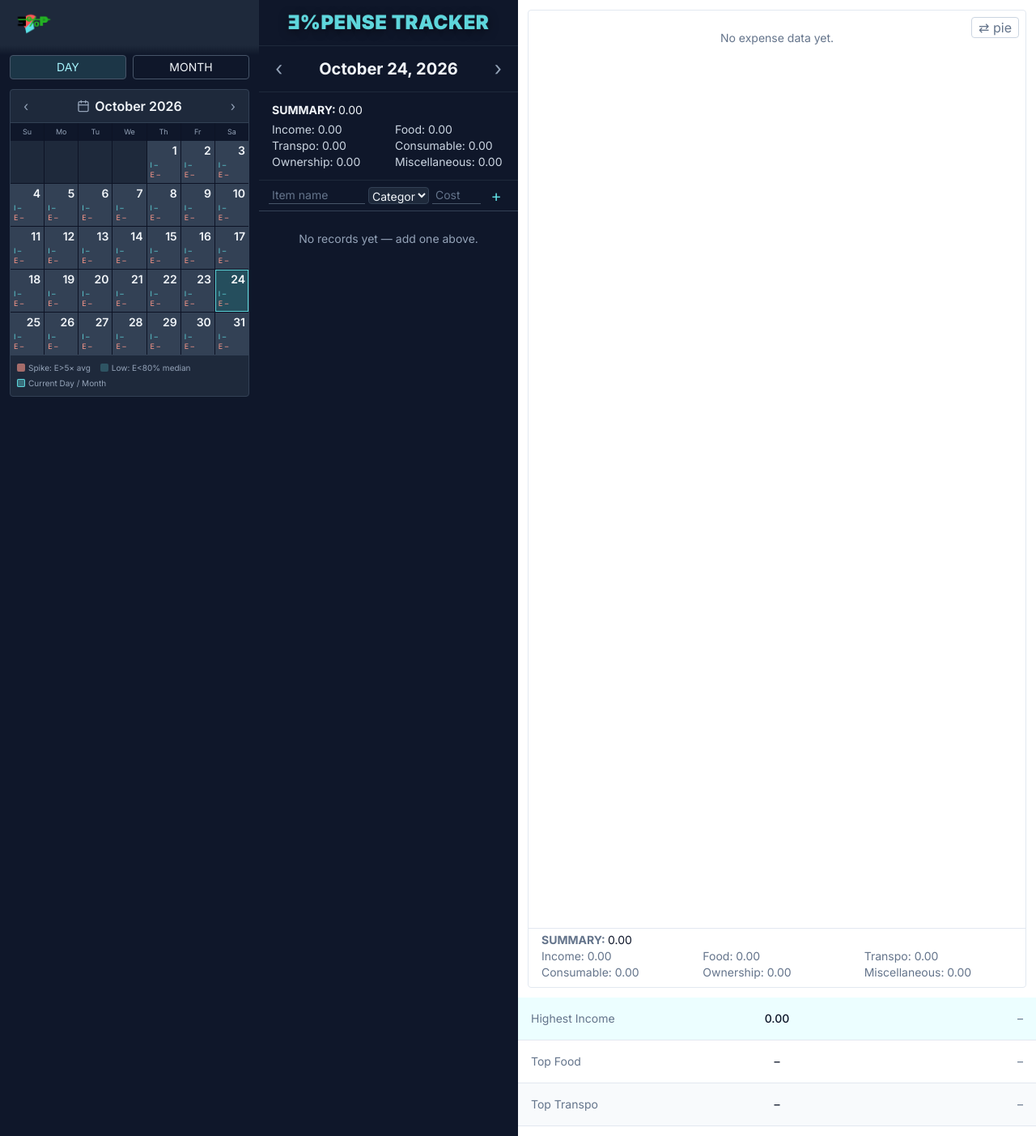
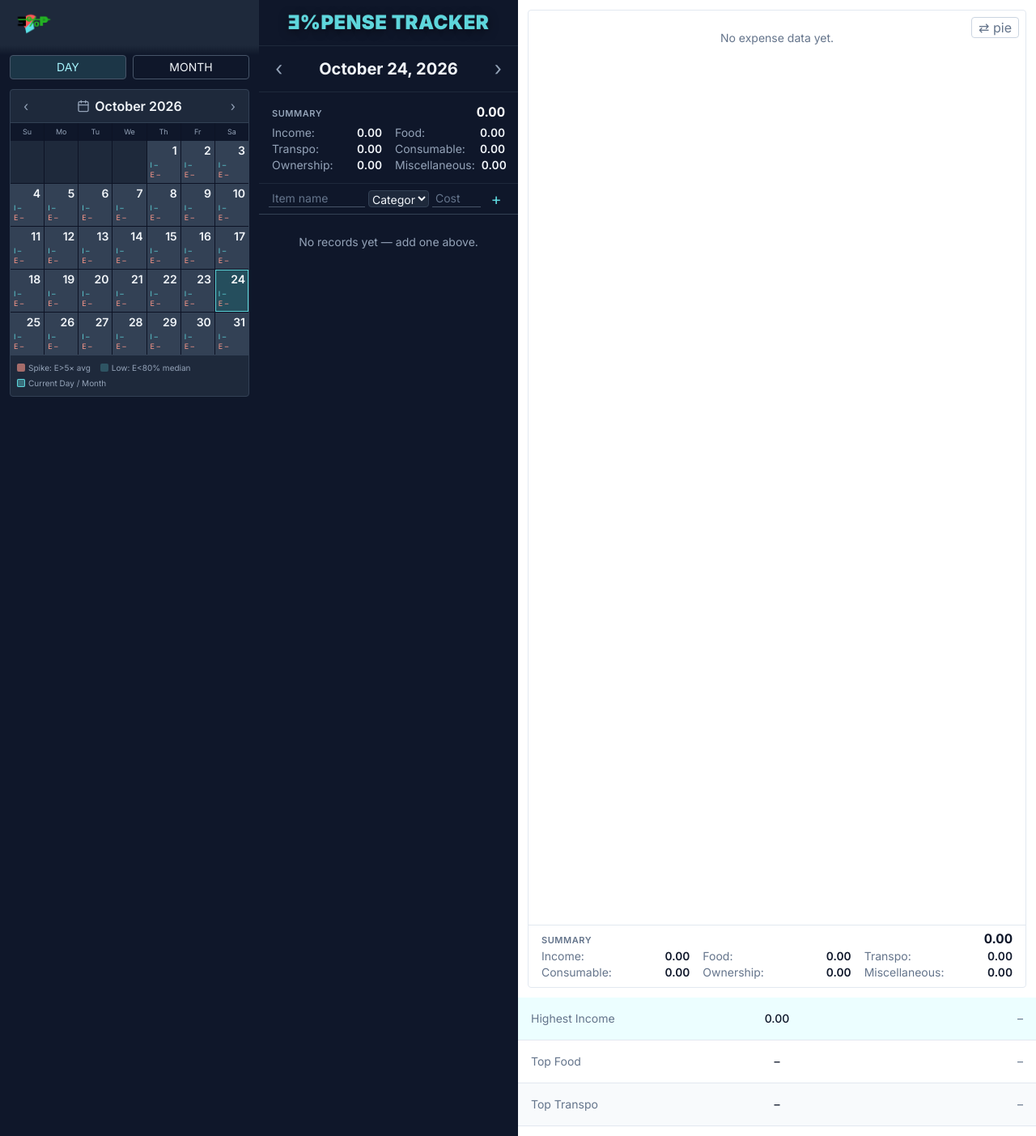
Before and after one commit to bjkmz/expense-tracker, a Django app: page /day/1/ in a window 1280 px wide. Shown: the top 1403 px of the page at 81% size. Run offline with Django 5.2, Linux system fonts and the light colour scheme; data comes from the database, SQL or seed files in the repository; data that the repository does not hold is empty; some libraries are stand-ins or nearby versions.

Commit message:
summary-hierarchy

```diff
--- a/templates/partials/insights_panel.html
+++ b/templates/partials/insights_panel.html
@@ -7,10 +7,16 @@
 
     {# Summary: Category Month Totals (day) / Category Year Totals (month) #}
     <div class="px-4 pt-1 pb-2 text-sm border-t border-slate-200">
-      <div class="font-bold text-slate-500">SUMMARY: <span class="font-normal text-slate-900">{{ ins.net|floatformat:2 }}</span></div>
+      <div class="flex items-baseline justify-between gap-3">
+        <span class="text-[11px] font-semibold uppercase tracking-wider text-slate-500">SUMMARY</span>
+        <span class="text-base font-bold tabular-nums text-slate-900">{{ ins.net|floatformat:"2g" }}</span>
+      </div>
       <div class="grid grid-cols-2 md:grid-cols-3 gap-x-4 text-slate-500">
         {% for name, total in ins.totals.items %}
-          <div>{{ name }}: {{ total|floatformat:2 }}</div>
+          <div class="flex items-baseline justify-between gap-2">
+            <span>{{ name }}:</span>
+            <span class="font-semibold tabular-nums text-slate-900">{{ total|floatformat:"2g" }}</span>
+          </div>
         {% endfor %}
       </div>
     </div>
--- a/templates/partials/records_panel.html
+++ b/templates/partials/records_panel.html
@@ -13,10 +13,16 @@
 
   {# Summary: net + per-category totals, 0.00 if none #}
   <div class="px-4 py-3 border-b border-slate-800 text-sm">
-    <div class="font-bold">SUMMARY: <span class="font-normal">{{ net|floatformat:2 }}</span></div>
+    <div class="flex items-baseline justify-between gap-3">
+      <span class="text-[11px] font-semibold uppercase tracking-wider text-slate-400">SUMMARY</span>
+      <span class="text-base font-bold tabular-nums text-white">{{ net|floatformat:"2g" }}</span>
+    </div>
     <div class="grid grid-cols-2 gap-x-4 mt-1 text-slate-300">
       {% for name, total in totals.items %}
-        <div>{{ name }}: {{ total|floatformat:2 }}</div>
+        <div class="flex items-baseline justify-between gap-2">
+          <span class="text-slate-400">{{ name }}:</span>
+          <span class="font-semibold tabular-nums text-slate-100">{{ total|floatformat:"2g" }}</span>
+        </div>
       {% endfor %}
     </div>
   </div>
```
